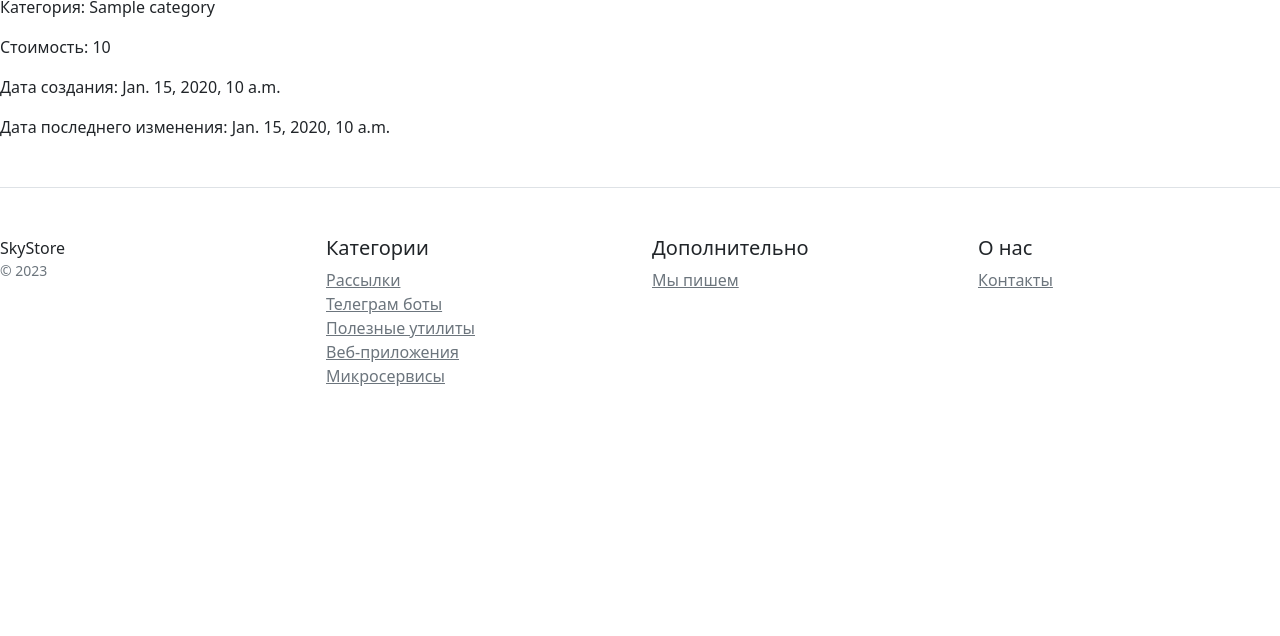
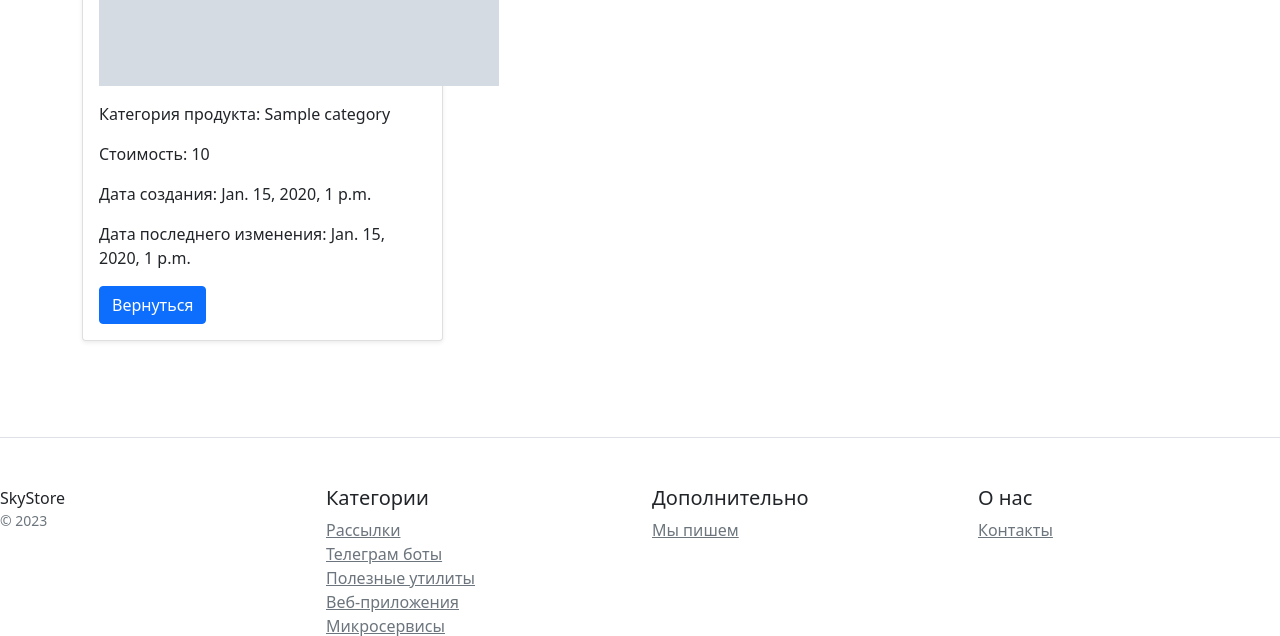
Before and after one commit to yuliyakuznetsova0102/DjangoHW, a Django app: template catalog/templates/catalog/product_detail.html in a window 1280 px wide. Shown: the part 457-1093 px from the top of the page. Before the commit the page ends 843 px from the top, so only its background shows below. Run offline with Django 5.2, Linux system fonts and the light colour scheme; tables that the repository leaves empty hold one stand-in row (values such as "Sample post"); the template is opened without the code that fills it: values that come from a table or form of the project are taken from there, most other values are stand-ins (such as "Sample title", 1, 10 or a date in 2020); grey boxes marked "Sample" are stand-in pictures; parts of the project's set-up code (start-up, migrations or seed data) failed here and were passed over.

Commit message:
add photos

```diff
--- a/catalog/templates/catalog/product_detail.html
+++ b/catalog/templates/catalog/product_detail.html
@@ -1,14 +1,29 @@
 {% extends 'catalog/base.html' %}
-{% block title %}Страница продукта{% endblock %}
+{% load my_tags %}
 {% block content %}
-<body>
-<h1>Информация о продукте</h1>
-<p>Название: {{ name }}</p>
-<p>Описание: {{ description }}</p>
-<p>Изображение: <img src="media/photos"  alt="{{ product_name }}"></p>
-<p>Категория: {{ category }}</p>
-<p>Стоимость: {{ price }}</p>
-<p>Дата создания: {{ created_at }}</p>
-<p>Дата последнего изменения: {{ updated_at }}</p>
-</body>
+<div class="album py-5 bg-body-tertiary">
+    <div class="container">
+      <div class="row row-cols-1 row-cols-sm-2 row-cols-md-3 g-3">
+        <div class="col">
+          <div class="card shadow-sm">
+            <div class="card-body">
+                <h1>Информация о продукте</h1>
+                   <p class="card-text">Название продукта: {{ product.name }}</p>
+                   <p class="card-text">Описание продукта: {{ product.description | truncatechars:100}} </p>
+                   <p class="card-text">Изображение: <img src="{{ product.image | media_filter }}" width=" 400" height=" 270"></p>
+                   <p class="card-text">Категория продукта: {{ product.category}} </p>
+                   <p class="card-text">Стоимость: {{ product.price }}</p>
+                   <p class="card-text">Дата создания: {{ product.created_at }}</p>
+                   <p class="card-text">Дата последнего изменения: {{ product.updated_at }}</p>
+              <div class="d-flex justify-content-between align-items-center">
+                <div class="btn-group">
+                  <a class="btn btn-primary" href="{% url 'catalog:product_list' %}" role="button">Вернуться</a>
+                </div>
+              </div>
+            </div>
+          </div>
+        </div>
+      </div>
+    </div>
+  </div>
 {% endblock %}
--- /dev/null
+++ b/catalog/templatetags/my_tags.py
@@ -0,0 +1,10 @@
+from django import template
+
+register = template.Library()
+
+
+@register.filter()
+def media_filter(path):
+    if path:
+        return f'/media/{path}'
+    return "#"
```
Also changed, not shown: catalog/templates/catalog/product_list.html (+9 -7 lines), catalog/templatetags/__init__.py (added), media/media/photos/14_Ultra-1.jpg (renamed from media/photos/14 Ultra-1.jpg), media/media/photos/Honor-Magic-3-series.jpg (added), media/static/images/1673284598156298028.jpg (deleted).
